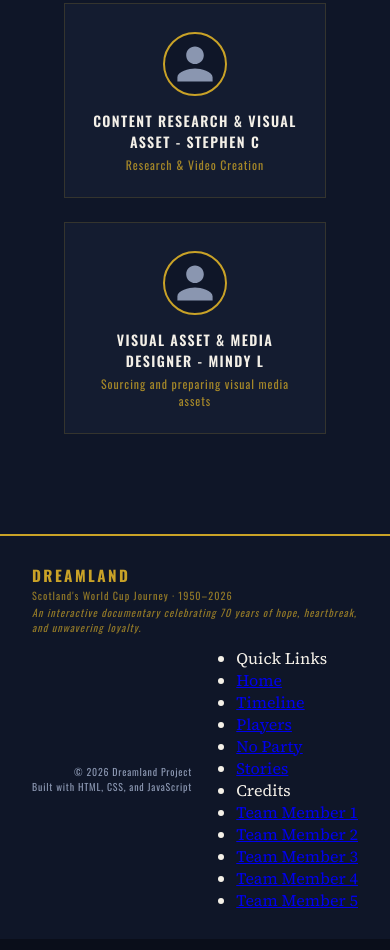
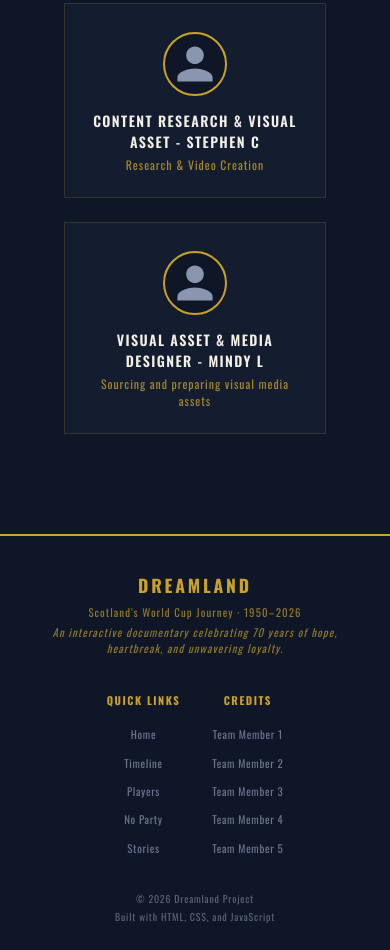
Before and after one commit to bestabalaka25/Dreamland-Project, a website built with Vite: page index.html in a window 390 px wide. Shown: the part 6337-7287 px from the top of the page. Built offline with nearby package versions, Linux system fonts and the light colour scheme.

Commit message:
Add footer styles for layout and responsiveness

```diff
--- a/style.css
+++ b/style.css
@@ -1068,7 +1068,116 @@ footer {
   color: var(--muted);
   letter-spacing: .08em;
   text-align: right;
-}
+}footer {
+  background: var(--navy-mid);
+  border-top: 2px solid var(--gold);
+  padding: 48px 32px 28px;
+  display: grid;
+  grid-template-columns: 1.5fr 1fr 1.5fr;
+  align-items: start;
+  gap: 2rem;
+}
+
+/* Brand column */
+.footer-brand h2 {
+  font-family: var(--font-ui);
+  font-size: 1.1rem;
+  font-weight: 700;
+  color: var(--gold);
+  letter-spacing: .16em;
+  text-transform: uppercase;
+  margin: 0 0 6px;
+}
+.footer-brand p {
+  font-family: var(--font-ui);
+  font-size: .68rem;
+  color: var(--gold);
+  letter-spacing: .1em;
+  opacity: .7;
+  margin: 0 0 4px;
+}
+.footer-note {
+  font-style: italic;
+  opacity: .5;
+  font-size: .62rem;
+  margin-top: 6px;
+}
+
+/* Copyright column — centred */
+.footer-copy {
+  font-family: var(--font-ui);
+  font-size: .62rem;
+  color: var(--muted);
+  letter-spacing: .08em;
+  text-align: center;
+  line-height: 1.8;
+  margin: 0;
+  align-self: center;
+}
+
+/* Links column — two lists side by side */
+.footer-links {
+  display: flex;
+  gap: 2.5rem;
+  justify-content: flex-end;
+}
+
+.footer-nav-links,
+.footer-credit-links {
+  list-style: none;
+  margin: 0;
+  padding: 0;
+  display: flex;
+  flex-direction: column;
+  gap: 0.4rem;
+}
+
+.footer-nav-links .heading,
+.footer-credit-links .heading {
+  font-family: var(--font-ui);
+  font-size: .68rem;
+  font-weight: 700;
+  color: var(--gold);
+  letter-spacing: .14em;
+  text-transform: uppercase;
+  margin-bottom: 0.5rem;
+  cursor: default;
+}
+
+.footer-nav-links a,
+.footer-credit-links a {
+  font-family: var(--font-ui);
+  font-size: .68rem;
+  color: var(--muted);
+  letter-spacing: .06em;
+  text-decoration: none;
+  opacity: .75;
+  transition: opacity 0.2s, color 0.2s;
+}
+
+.footer-nav-links a:hover,
+.footer-credit-links a:hover {
+  opacity: 1;
+  color: var(--gold);
+}
+
+/* Responsive — stack on mobile */
+@media (max-width: 768px) {
+  footer {
+    grid-template-columns: 1fr;
+    text-align: center;
+    padding: 36px 24px 24px;
+  }
+  .footer-links {
+    justify-content: center;
+    gap: 2rem;
+  }
+  .footer-copy {
+    order: 3;
+    opacity: 0.6;
+  }
+}
+
 
 /* FADE-IN */
 .step {
```
